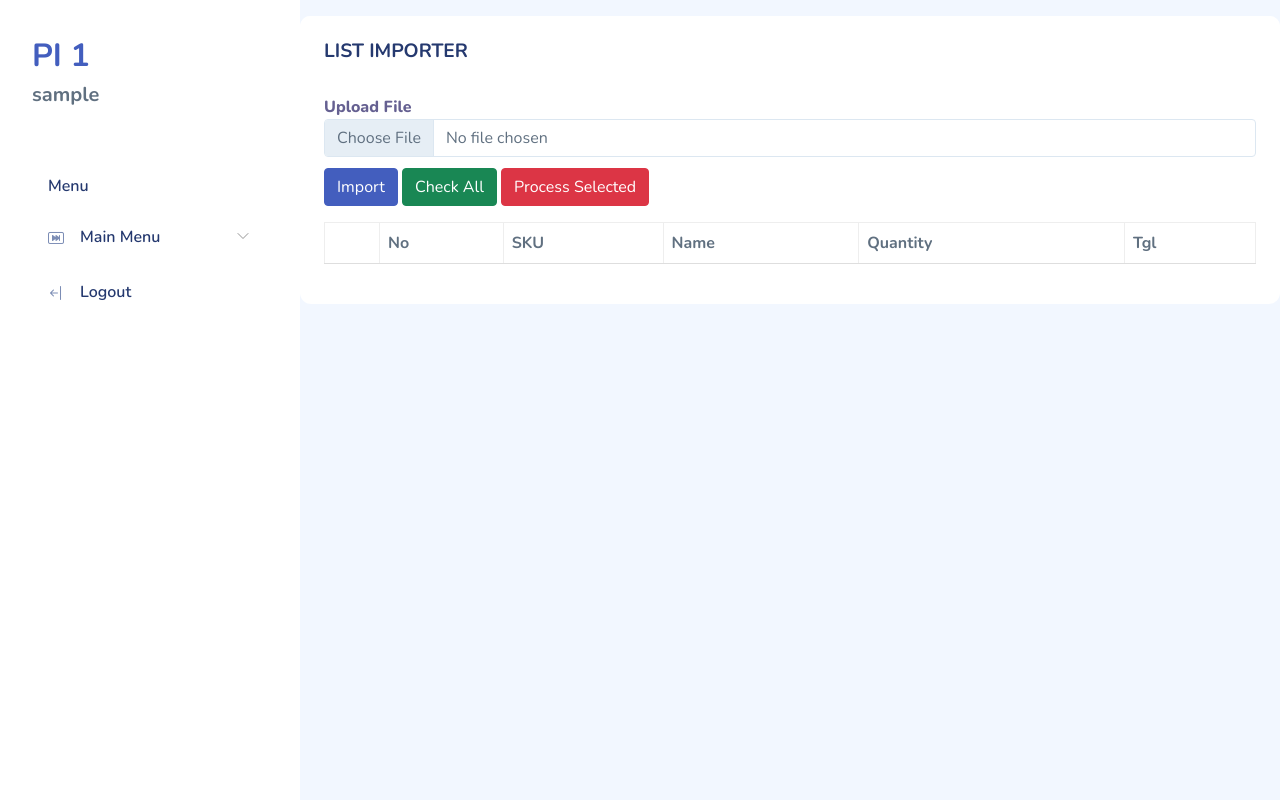
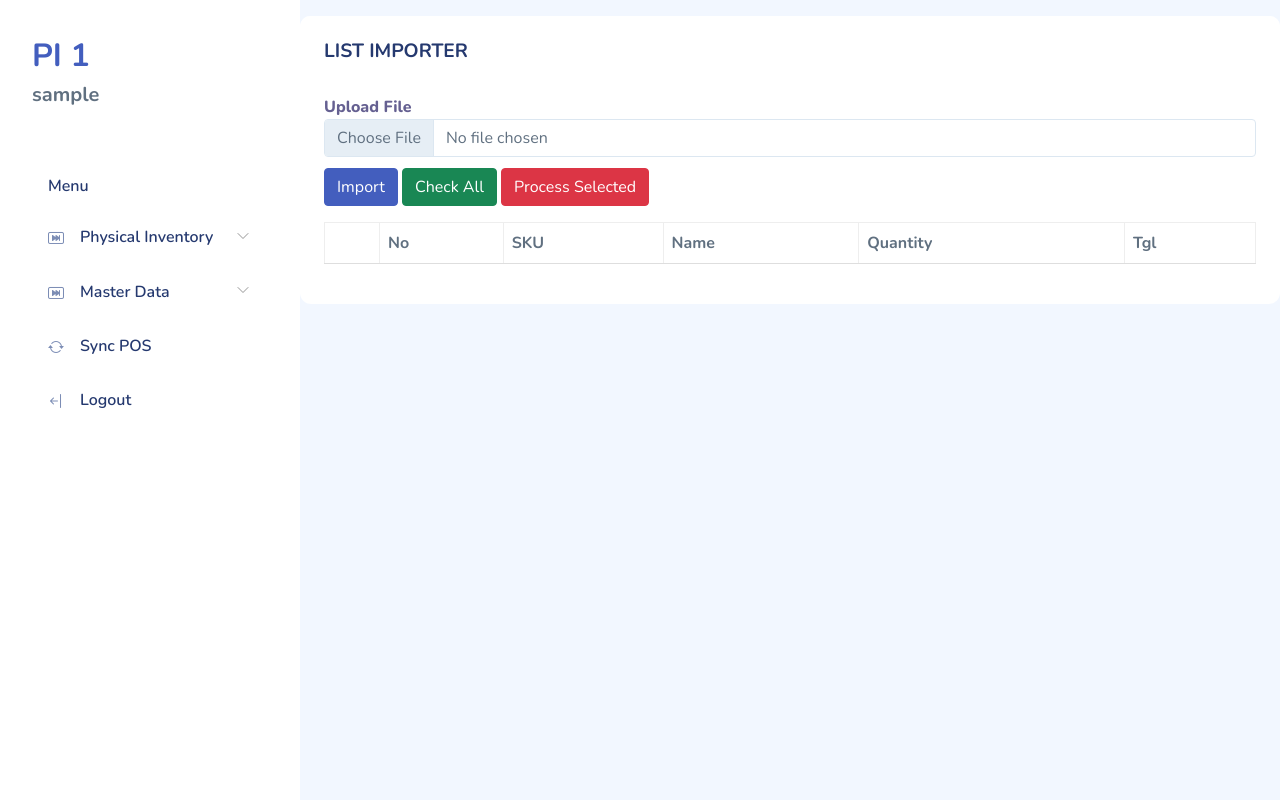
Before and after one commit to banuaril10/pi, a PHP site: page /importer.php in a window 1280 px wide. Run offline with PHP 8.4, Linux system fonts and the light colour scheme; the visitor is signed in with stand-in values (Sample User, id 1); data that the repository does not hold is empty; some libraries are stand-ins or nearby versions.

Commit message:
04 07 2022

```diff
--- a/components/sidebar.php
+++ b/components/sidebar.php
@@ -21,7 +21,7 @@
 				<li class="sidebar-item  has-sub">
 					<a href="#" class='sidebar-link'>
 						<i class="bi bi-stack"></i>
-						<span>Main Menu</span>
+						<span>Physical Inventory</span>
 					</a>
 					<ul class="submenu ">
 						<li class="submenu-item ">
@@ -30,6 +30,23 @@
 						<li class="submenu-item ">
 							<a href="verify.php">Inventory Verify</a>
 						</li>
+					<?php if($_SESSION['role'] == 'Global'){ ?>
+
+						<li class="submenu-item ">
+							<a href="importer.php">Importer</a>
+						</li>
+
+					<?php } ?>
+
+					</ul>
+				</li>
+
+				<li class="sidebar-item  has-sub">
+					<a href="#" class='sidebar-link'>
+						<i class="bi bi-stack"></i>
+						<span>Master Data</span>
+					</a>
+					<ul class="submenu ">
 						<li class="submenu-item ">
 							<a href="mproduct.php">Sync Master Rack</a>
 						</li>
@@ -42,21 +59,21 @@
 						<li class="submenu-item ">
 							<a href="pigantung.php">List PI Expired</a>
 						</li>
-					<?php if($_SESSION['role'] == 'Global'){ ?>
-
-						<li class="submenu-item ">
-							<a href="importer.php">Importer</a>
-						</li>
-
-					<?php } ?>
 
 					</ul>
 				</li>
 
 				<li class="sidebar-item">
+					<a href="sync_pos.php" class='sidebar-link'>
+						<i class="bi bi-arrow-repeat"></i>
+						<span>Sync POS</span>
+					</a>
+				</li>
+
+				<li class="sidebar-item">
 					<a href="logout.php" class='sidebar-link'>
 						<i class="bi bi-arrow-bar-left"></i>
-						<span>Logout</spaan>
+						<span>Logout</span>
 					</a>
 				</li>
 			</ul>
```
